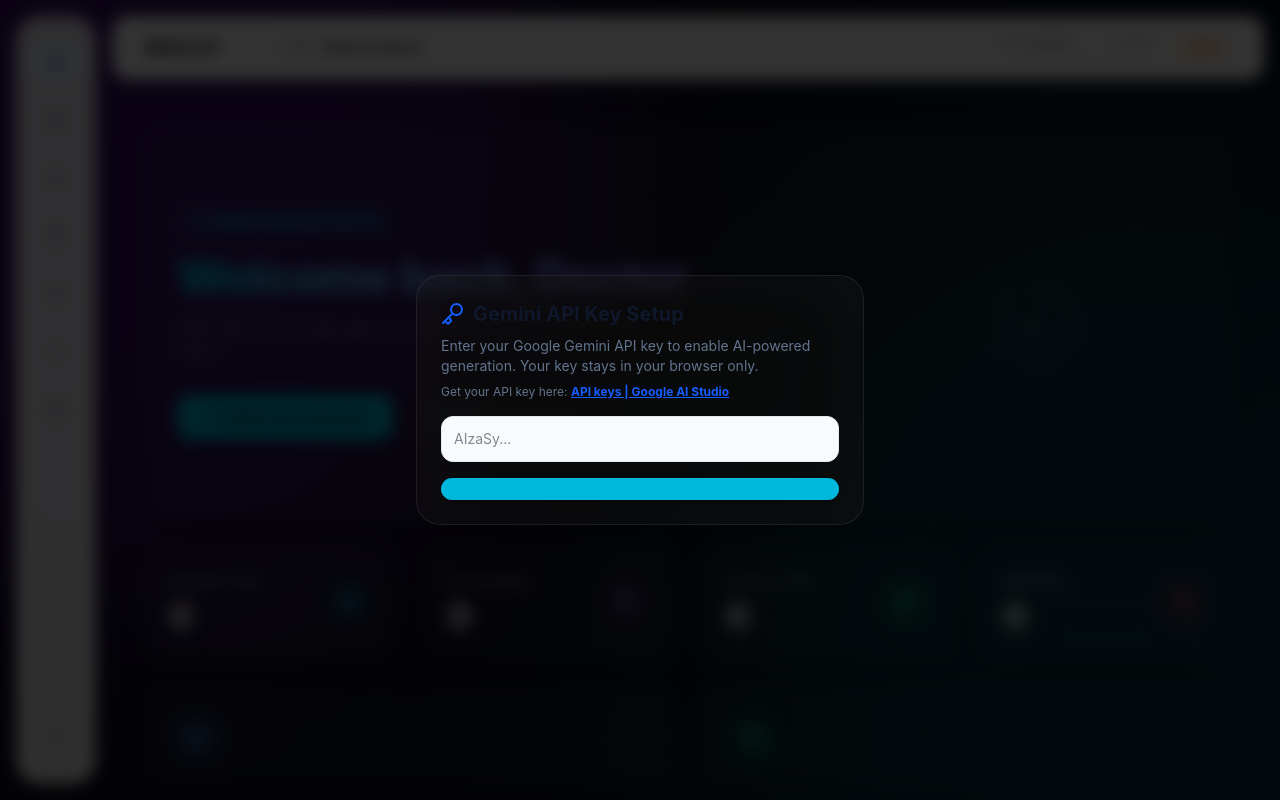
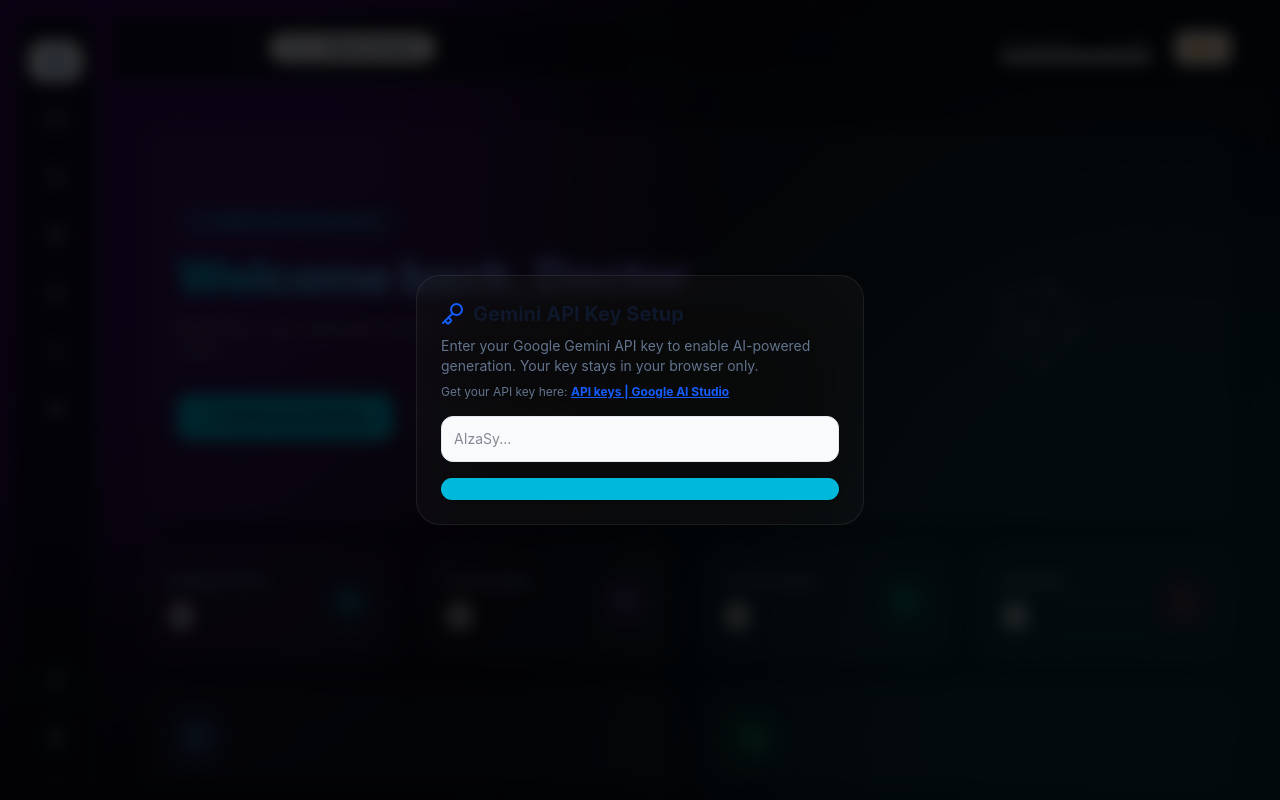
Before and after one commit to ahmediibrahim10/mediacl-hub, a React app in the folder frontend/: page / in a window 1280 px wide. Built offline with nearby package versions, Linux system fonts and the light colour scheme; the HTML template or start-up script is replaced by a standard one.

Commit message:
Fix: Update Gemini model to 3.6-flash and apply Premium Dark Glass styling to Sidebar & Header

```diff
--- a/frontend/src/App.jsx
+++ b/frontend/src/App.jsx
@@ -757,7 +757,7 @@
 
     try {
       const genAI = new GoogleGenerativeAI(apiKey);
-      const model = genAI.getGenerativeModel({ model: "gemini-2.0-flash" });
+      const model = genAI.getGenerativeModel({ model: "gemini-3.6-flash" });
 
       let prompt = "";
       const textSnippet = activeText.substring(0, 12000);
@@ -1334,7 +1334,7 @@
         )}
 
         {/* Clean White Sidebar */}
-        <aside className="w-20 m-4 flex-shrink-0 bg-white/90 backdrop-blur-md shadow-sm border border-slate-200 rounded-3xl flex flex-col items-center py-6 gap-6 z-20">
+        <aside className="w-20 m-4 flex-shrink-0 bg-[#0B0F19]/80 backdrop-blur-xl border-r border-b border-white/[0.05] text-white rounded-3xl flex flex-col items-center py-6 gap-6 z-20">
           <div className="flex flex-col gap-4 w-full px-3">
             {navItems.map((item) => {
               const isActive = currentRoute === item.id;
@@ -1370,7 +1370,7 @@
         <main className="flex-1 flex flex-col h-screen relative z-10 py-4 pr-4">
 
           {/* Crisp White HUD */}
-          <header className="h-16 flex-shrink-0 bg-white shadow-sm border border-slate-200 rounded-2xl px-8 flex items-center justify-between mb-4">
+          <header className="h-16 flex-shrink-0 bg-[#0B0F19]/80 backdrop-blur-xl border-r border-b border-white/[0.05] text-white px-8 flex items-center justify-between mb-4">
             <div className="flex items-center gap-4">
               <h1 className="font-extrabold text-lg tracking-widest text-slate-900 uppercase">MedOS</h1>
               <div className="h-6 w-px bg-slate-200 mx-2"></div>
--- a/frontend/src/components/MedPatientView.jsx
+++ b/frontend/src/components/MedPatientView.jsx
@@ -135,7 +135,7 @@
 
     try {
       const genAI = new GoogleGenerativeAI(apiKey);
-      const model = genAI.getGenerativeModel({ model: "gemini-2.0-flash" });
+      const model = genAI.getGenerativeModel({ model: "gemini-3.6-flash" });
       const prompt = `Generate a realistic clinical case profile for a simulated Egyptian clinic patient in strictly valid JSON format.
 ${specialtyDirective}
 Patient Temperament Style: ${activeTemperament}
```
